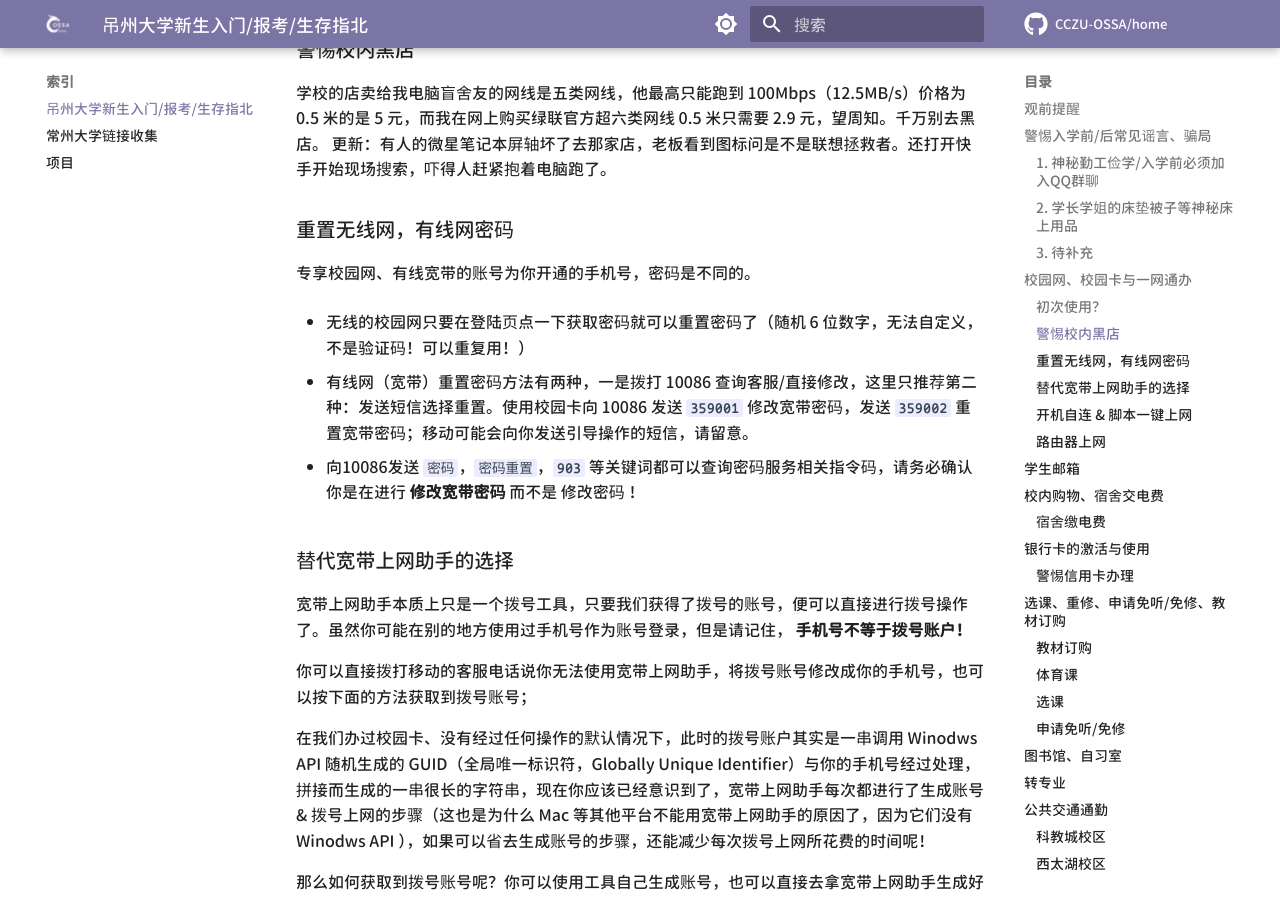
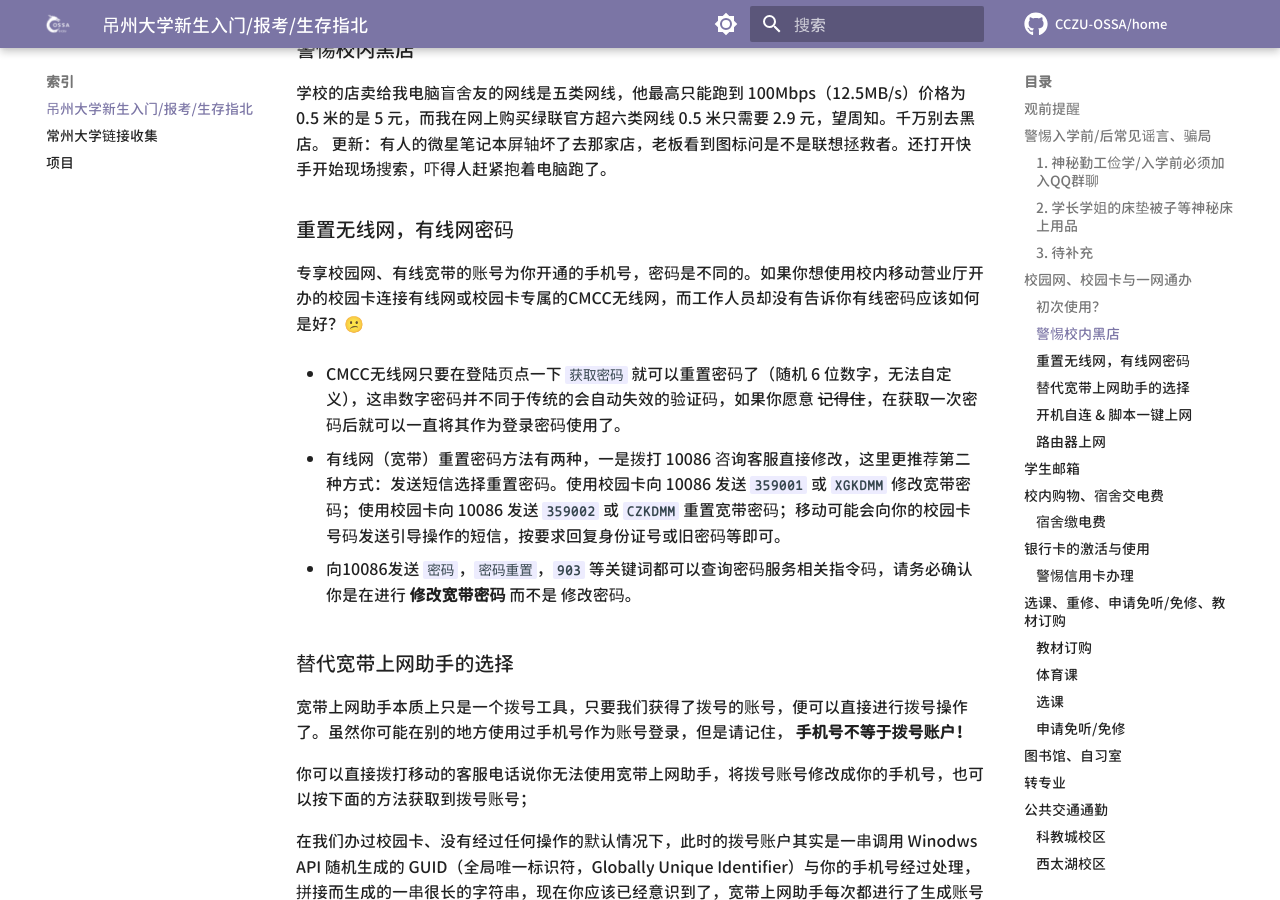
Before and after one commit to CCZU-OSSA/home, an MkDocs documentation site: the page built from docs/index/for-fresher.md, in a window 1280 px wide and 900 px high, scrolled down 2055 px. Built offline with MkDocs 1.6.1 and Material for MkDocs 9.7.7, drawn with Linux system fonts in a browser that asks for light colours; some web fonts are replaced; comment, search, counter and statistics services are not loaded.

Commit message:
Update for-fresher.md

```diff
--- a/docs/index/for-fresher.md
+++ b/docs/index/for-fresher.md
@@ -64,13 +64,13 @@ comments: true
 
 ### 重置无线网，有线网密码
 
-专享校园网、有线宽带的账号为你开通的手机号，密码是不同的。
+专享校园网、有线宽带的账号为你开通的手机号，密码是不同的。如果你想使用校内移动营业厅开办的校园卡连接有线网或校园卡专属的CMCC无线网，而工作人员却没有告诉你有线密码应该如何是好？😕
 
-- 无线的校园网只要在登陆页点一下获取密码就可以重置密码了（随机 6 位数字，无法自定义，不是验证码！可以重复用！）
+- CMCC无线网只要在登陆页点一下 `获取密码` 就可以重置密码了（随机 6 位数字，无法自定义），这串数字密码并不同于传统的会自动失效的验证码，如果你愿意 ~~记得住~~，在获取一次密码后就可以一直将其作为登录密码使用了。
 
-- 有线网（宽带）重置密码方法有两种，一是拨打 10086 查询客服/直接修改，这里只推荐第二种：发送短信选择重置。使用校园卡向 10086 发送 `359001` 修改宽带密码，发送 `359002` 重置宽带密码；移动可能会向你发送引导操作的短信，请留意。
+- 有线网（宽带）重置密码方法有两种，一是拨打 10086 咨询客服直接修改，这里更推荐第二种方式：发送短信选择重置密码。使用校园卡向 10086 发送 `359001` 或 `XGKDMM` 修改宽带密码；使用校园卡向 10086 发送 `359002` 或 `CZKDMM` 重置宽带密码；移动可能会向你的校园卡号码发送引导操作的短信，按要求回复身份证号或旧密码等即可。
 
-- 向10086发送 `密码`，`密码重置`，`903` 等关键词都可以查询密码服务相关指令码，请务必确认你是在进行 **修改宽带密码** 而不是 修改密码 ！
+- 向10086发送 `密码`，`密码重置`，`903` 等关键词都可以查询密码服务相关指令码，请务必确认你是在进行 **修改宽带密码** 而不是 修改密码。
 
 ### 替代宽带上网助手的选择
 
```
